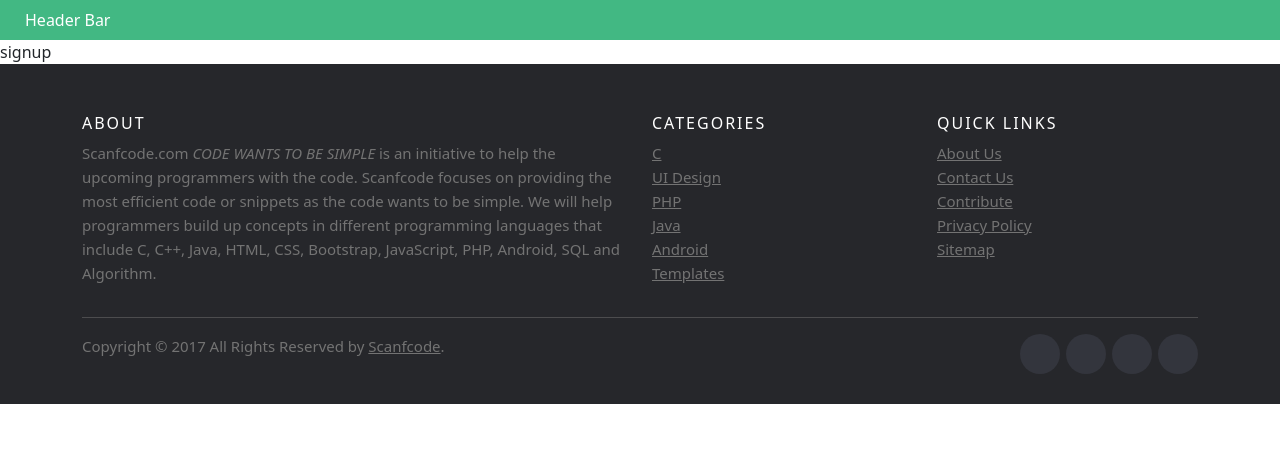
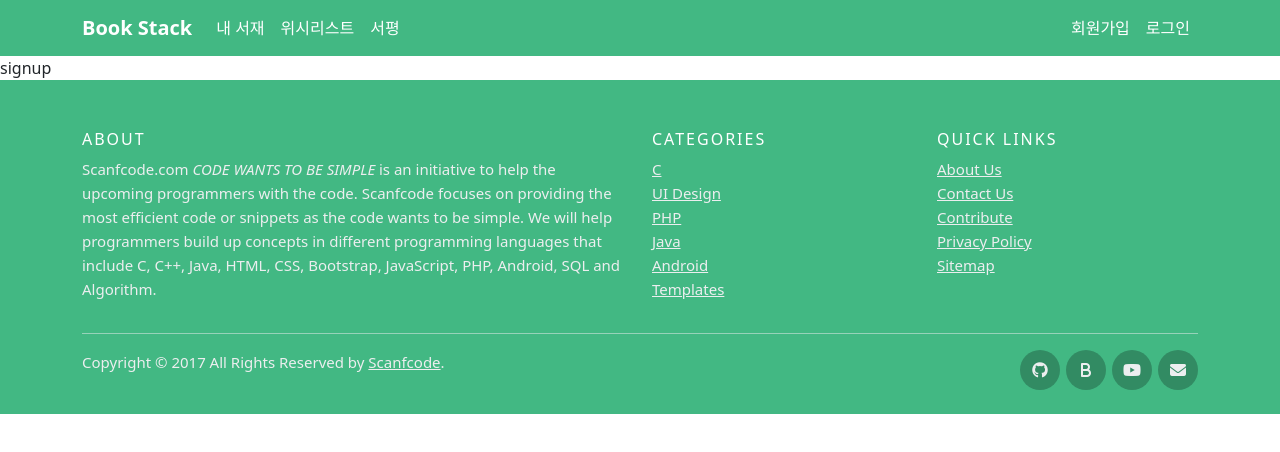
Before and after one commit to Jong-youn/book-stack, a Vue app in the folder frontend/: page /user/signup in a window 1280 px wide. Shown: the top 452 px of the page. Built offline with nearby package versions, Linux system fonts and the light colour scheme.

Commit message:
header, footer styling

```diff
--- a/frontend/public/index.html
+++ b/frontend/public/index.html
@@ -5,6 +5,7 @@
     <meta http-equiv="X-UA-Compatible" content="IE=edge">
     <meta name="viewport" content="width=device-width,initial-scale=1.0">
     <link rel="icon" href="<%= BASE_URL %>favicon.ico">
+    <link rel="stylesheet" href="https://use.fontawesome.com/releases/v6.1.1/css/all.css" integrity="sha384-/frq1SRXYH/bSyou/HUp/hib7RVN1TawQYja658FEOodR/FQBKVqT9Ol+Oz3Olq5" crossorigin="anonymous">
     <title><%= htmlWebpackPlugin.options.title %></title>
   </head>
   <body>
--- a/frontend/src/components/layout/FooterBar.vue
+++ b/frontend/src/components/layout/FooterBar.vue
@@ -43,10 +43,10 @@
 
         <div class="col-md-4 col-sm-6 col-xs-12">
           <ul class="social-icons">
-            <li><a class="facebook" href="#"><i class="fa fa-facebook"></i></a></li>
-            <li><a class="twitter" href="#"><i class="fa fa-twitter"></i></a></li>
-            <li><a class="dribbble" href="#"><i class="fa fa-dribbble"></i></a></li>
-            <li><a class="linkedin" href="#"><i class="fa fa-linkedin"></i></a></li>
+            <li><a class="github" href="https://github.com/anrunda9/book-stack"><i class="fa-brands fa-github"></i></a></li>
+            <li><a class="blog" href="https://velog.io/@anrun"><i class="fa-solid fa-b"></i></a></li>
+            <li><a class="youtube" href="#"><i class="fa-brands fa-youtube"></i></a></li>
+            <li><a class="mail" href="mailto:jayylee.dev@gmail.com"><i class="fa-solid fa-envelope"></i></a></li>
           </ul>
         </div>
       </div>
@@ -63,15 +63,15 @@ export default {
 <style scoped>
 .site-footer
 {
-  background-color:#26272b;
+  background-color:#42b883;
   padding:45px 0 20px;
   font-size:15px;
   line-height:24px;
-  color:#737373;
+  color:#eceeef;
 }
 .site-footer hr
 {
-  border-top-color:#bbb;
+  border-top-color:#eceeef;
   opacity:0.5
 }
 .site-footer hr.small
@@ -88,7 +88,7 @@ export default {
 }
 .site-footer a
 {
-  color:#737373;
+  color:#eceeef;
 }
 .site-footer a:hover
 {
@@ -106,7 +106,7 @@ export default {
 }
 .footer-links a
 {
-  color:#737373
+  color:#eceeef
 }
 .footer-links a:active,.footer-links a:focus,.footer-links a:hover
 {
@@ -129,7 +129,7 @@ export default {
   margin-left:6px;
   margin-right:0;
   border-radius:100%;
-  background-color:#33353d
+  background-color:#328b63
 }
 .copyright-text
 {
@@ -174,7 +174,7 @@ export default {
 }
 .social-icons a{
   background-color:#eceeef;
-  color:#818a91;
+  color:#eceeef;
   font-size:16px;
   display:inline-block;
   line-height:44px;
@@ -199,21 +199,9 @@ export default {
   width:34px;
   font-size:14px
 }
-.social-icons a.facebook:hover
+.social-icons a:hover
 {
-  background-color:#3b5998
-}
-.social-icons a.twitter:hover
-{
-  background-color:#00aced
-}
-.social-icons a.linkedin:hover
-{
-  background-color:#007bb6
-}
-.social-icons a.dribbble:hover
-{
-  background-color:#ea4c89
+  background-color:#06db8a
 }
 @media (max-width:767px)
 {
--- a/frontend/src/components/layout/HeaderBar.vue
+++ b/frontend/src/components/layout/HeaderBar.vue
@@ -1,6 +1,32 @@
 <template>
   <div class="header">
-    Header Bar
+    <nav class="container navbar navbar-dark navbar-expand-lg" >
+      <a class="navbar-brand" href="#">Book Stack</a>
+
+      <div class="font-weight-normal collapse navbar-collapse d-flex justify-content-between" id="navbarNav">
+        <ul class="navbar-nav mr-auto mt-lg-0">
+          <li class="nav-item">
+            <a class="nav-link text-white" href="#">내 서재</a>
+          </li>
+          <li class="nav-item">
+            <a class="nav-link text-white" href="#">위시리스트</a>
+          </li>
+          <li class="nav-item">
+            <a class="nav-link text-white" href="#">서평</a>
+          </li>
+        </ul>
+          <!-- <span class="navbar-text text-white px-1"><%= current_user.nickname %> 님</span>
+          <%= link_to "| 로그아웃", logout_path, class: "nav-link text-white px-1" %> -->
+        <ul class="navbar-nav my-2 my-lg-0">
+          <li class="nav-item">
+            <a class="nav-link text-white" href="#">회원가입</a>
+          </li>
+          <li class="nav-item">
+            <a class="nav-link text-white" href="#">로그인</a>
+          </li>
+        </ul>
+      </div>
+    </nav>
   </div>
 </template>
 
@@ -14,8 +40,8 @@ export default {
 .header {
   background-color: #42b883;
   color: white;
-  padding: 8px 8px 8px 25px;
-  display: flex;
-  align-items: center;
+}
+.navbar-brand {
+  font-weight: 600;
 }
 </style>
```
